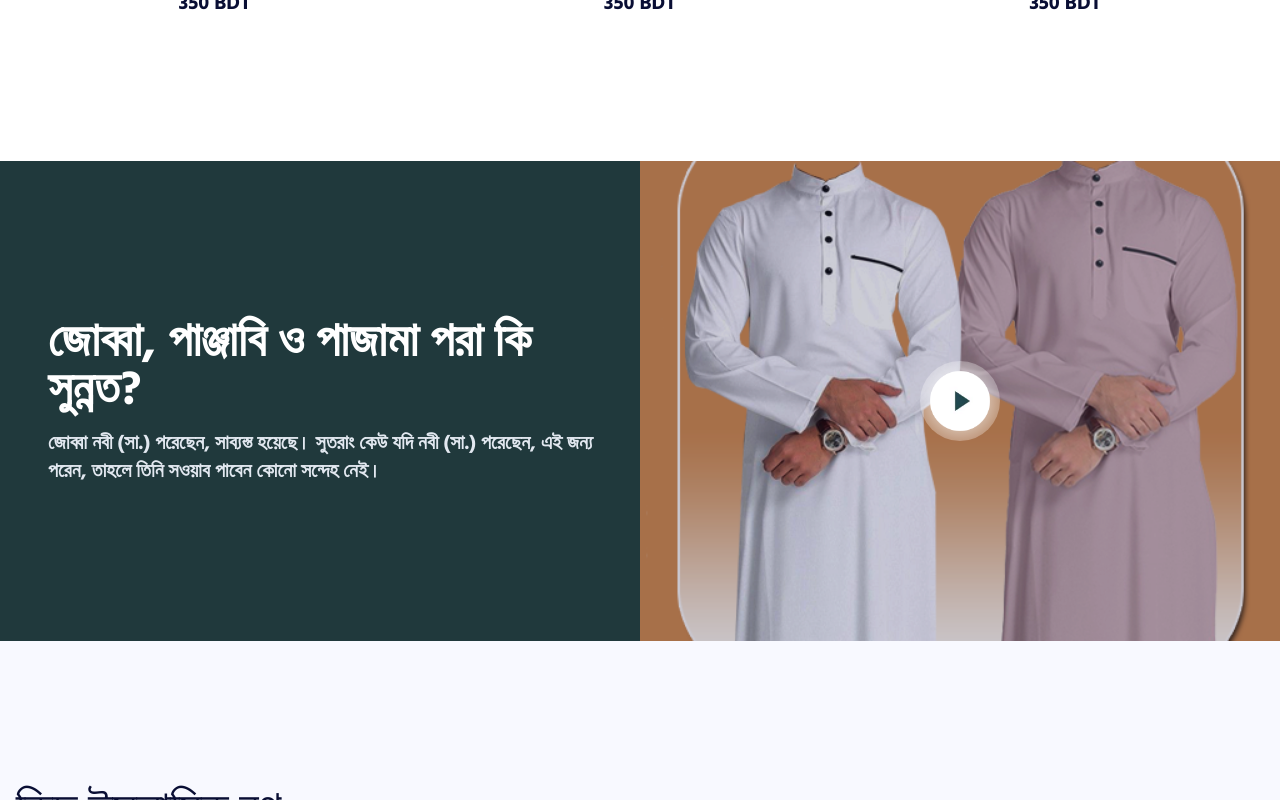
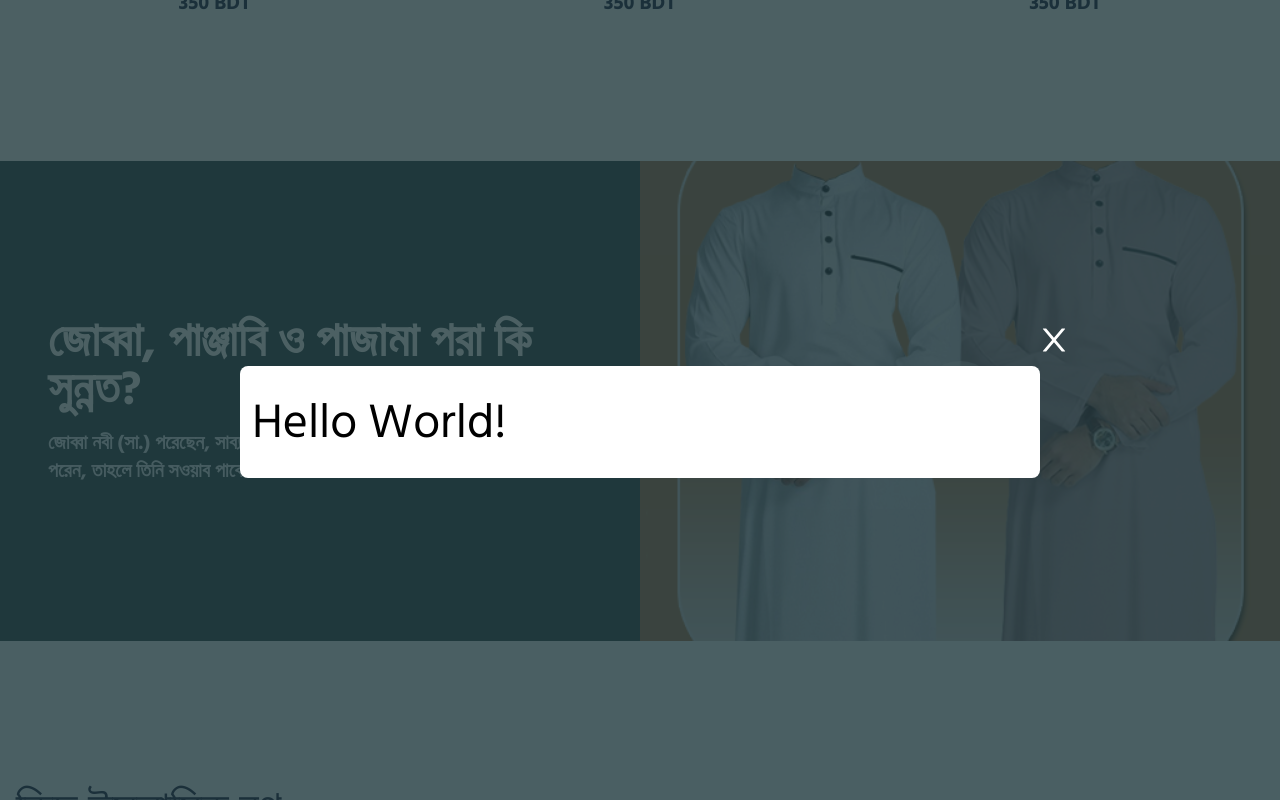
Before and after one commit to mahadidev/jubba-store, a Next.js app: page / in a window 1280 px wide. Both pictures are taken after a click on the button 960 px from the left and 2447 px from the top of the page. Shown: the part 2047-2847 px from the top of the page. Built offline with nearby package versions, Linux system fonts and the light colour scheme.

Commit message:
Add Modal

```diff
--- a/src/app/globals.css
+++ b/src/app/globals.css
@@ -12,6 +12,10 @@ html,
 body {
   max-width: 100vw;
   overflow-x: hidden;
+}
+
+.modal__open {
+  overflow: hidden;
 }
 
 .contact__section::before {
--- a/src/app/layout.tsx
+++ b/src/app/layout.tsx
@@ -1,7 +1,8 @@
 "use client";
-import { Copyright, Footer, Header } from "@/components";
+import { Copyright, Footer, Header, Modal } from "@/components";
 import "./globals.css";
 import { Hind_Siliguri } from "@next/font/google";
+import { ContextProvider, useStateContext } from "@/context";
 
 const fontFamily = Hind_Siliguri({
   weight: ["400", "700"],
@@ -16,12 +17,15 @@ export default function RootLayout({
   return (
     <html lang="en">
       <head />
-      <body className={`${fontFamily.className} min-h-screen`}>
-        <Header />
-        {children}
-        <Footer />
-        <Copyright />
-      </body>
+      <ContextProvider>
+        <body className={`${fontFamily.className} min-h-screen relative`}>
+          <Header />
+          {children}
+          <Modal />
+          <Footer />
+          <Copyright />
+        </body>
+      </ContextProvider>
     </html>
   );
 }
--- a/src/components/blog/index.tsx
+++ b/src/components/blog/index.tsx
@@ -15,7 +15,7 @@ const Blog = ({
   href: string;
 }) => {
   return (
-    <div className=" bg-white rounded-lg shadow-[0_0_#0000,0_0_#0000,0px_40px_150px_-35px_rgba(0,_0,_0,_0.05)] overflow-hidden">
+    <div className=" bg-white rounded-lg shadow-[0_0_#0000,0_0_#0000,0px_40px_150px_-35px_rgba(0,_0,_0,_0.05)] overflow-hidden group">
       <div className="w-full h-auto mb-4 relative overflow-hidden">
         <Image
           className="w-full h-full object-cover"
@@ -27,7 +27,9 @@ const Blog = ({
       </div>
       <div className="px-2 sm:px-7 pb-3 sm:pb-7">
         <a href={href} rel="noreferrer" target="_blank" className="block w-max">
-          <H3 className="text-black w-max">{title}</H3>
+          <H3 className="text-black group-hover:text-green transition-all w-max">
+            {title}
+          </H3>
         </a>
         <P className="text-light sm:mt-1 block">{description}</P>
         <A
--- a/src/components/index.tsx
+++ b/src/components/index.tsx
@@ -8,6 +8,7 @@ export { default as Copyright } from "./copyright";
 export { default as Contact } from "./contact";
 export { default as Blog } from "./blog";
 export { default as Blogs } from "./blogs";
+export { default as Modal } from "./modal";
 export {
   H1,
   H2,
--- a/src/components/intro/index.tsx
+++ b/src/components/intro/index.tsx
@@ -3,9 +3,13 @@ import Image from "next/image";
 import React from "react";
 import { motion } from "framer-motion";
 import { H1, H4 } from "@/components";
+import {useStateContext} from "@/context";
 
 const NewIntro = () => {
   const [isHover, setHover] = React.useState<boolean>(false);
+
+  // context
+  const { modalHandler } = useStateContext();
 
   return (
     <section className="mt-12 sm:mt-24">
@@ -53,7 +57,7 @@ const NewIntro = () => {
             <div className="w-full h-full bg-black/20 absolute top-0 left-0 right-0 bottom-0"></div>
           </motion.div>
 
-          <button className="absolute top-0 bottom-0 left-0 right-0 m-auto z-30 w-max h-max play__icon__wrapper rounded-full">
+          <button className="absolute top-0 bottom-0 left-0 right-0 m-auto z-30 w-max h-max play__icon__wrapper rounded-full" onClick={() => modalHandler()}>
             <Image
               className="w-[80px] h-[80px]"
               width={120}
--- /dev/null
+++ b/src/components/modal/index.tsx
@@ -0,0 +1,33 @@
+import React from "react";
+import { H1 } from "@/components";
+import { AiOutlineClose } from "react-icons/ai";
+import { useStateContext } from "@/context";
+
+const Modal = () => {
+  // context state
+  const { isModalOpen, modalHandler } = useStateContext();
+
+  return (
+    <>
+      {isModalOpen && (
+        <div className="w-full h-screen fixed top-0 left-0 right-0 bottom-0 z-50 bg-primary/80 flex justify-center items-center">
+          <div className="w-full max-w-[800px]">
+            <div className="w-full flex justify-end mb-2 relative -right-8">
+              <button
+                className="text-4xl text-white ml-auto block"
+                onClick={() => modalHandler()}
+              >
+                <AiOutlineClose />
+              </button>
+            </div>
+            <div className="w-full py-8 px-3 bg-white rounded-lg relative">
+              <H1>Hello World!</H1>
+            </div>
+          </div>
+        </div>
+      )}
+    </>
+  );
+};
+
+export default Modal;
--- /dev/null
+++ b/src/context/index.tsx
@@ -0,0 +1,28 @@
+"use client";
+import React, { createContext, useContext } from "react";
+
+const State = () => {
+  // state
+  const [isModalOpen, setModalOpen] = React.useState<boolean>(false);
+  // modal
+  const modalHandler = () => {
+    // set modal open
+    setModalOpen((prev) => !prev);
+    // set className to body
+    if (!isModalOpen) {
+      document.body.classList.add("modal__open");
+    } else {
+      document.body.classList.remove("modal__open");
+    }
+  };
+
+  return { isModalOpen, modalHandler };
+};
+
+const Context = createContext({} as ReturnType<typeof State>);
+
+export const ContextProvider = ({ children }: { children: any }) => {
+  return <Context.Provider value={State()}>{children}</Context.Provider>;
+};
+
+export const useStateContext = () => useContext(Context);
```
